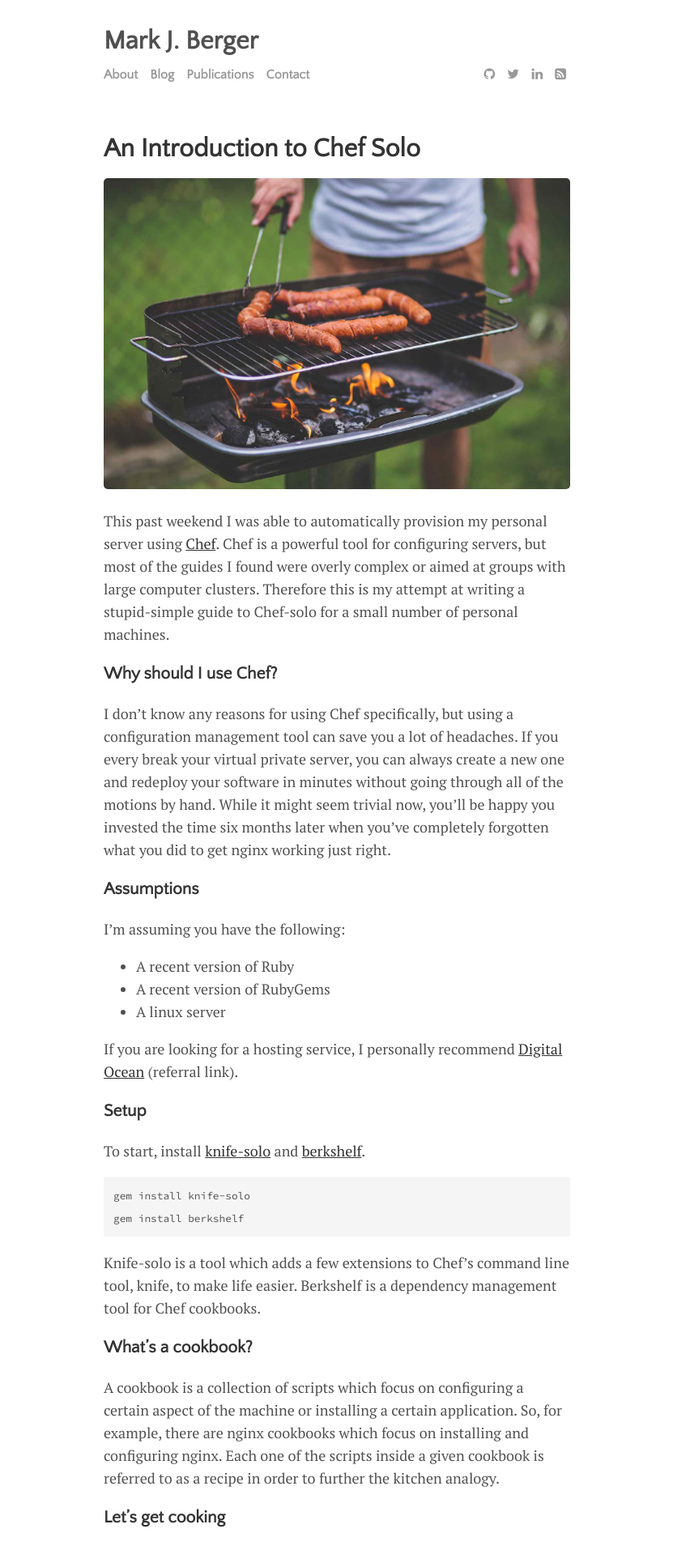
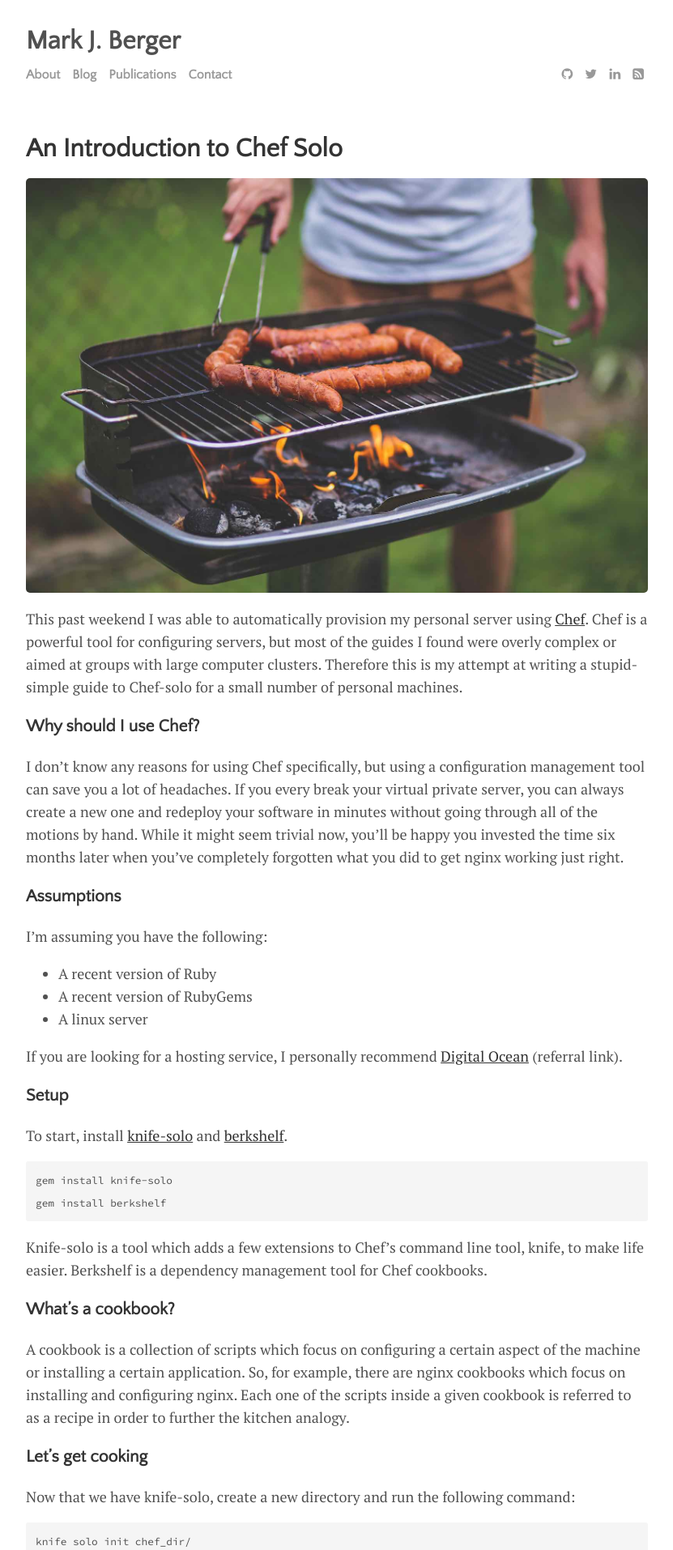
Before and after one commit to markberger/markberger.github.io, a Jekyll site: the page built from _posts/2014-08-17-an-introduction-to-chef-solo.md, in a window 1280 px wide. Shown: the top 1914 px of the page at 81% size, without its empty margins (224-1055 px from the left). Built offline with Jekyll 4.4.1, drawn with Linux system fonts in a browser that asks for light colours; nearby versions of some CDN libraries.

Commit message:
use more of screen and center imgs

```diff
--- a/_layouts/post.html
+++ b/_layouts/post.html
@@ -7,7 +7,7 @@ layout: default
 </h1>
 
 {% if page.image %}
-  <img src="/assets/img/{{ page.image }}">
+  <img src="/assets/img/{{ page.image }}" style="display: block; margin: 0 auto;">
 {% endif %}
 
 {{ content }}
--- a/assets/css/main.scss
+++ b/assets/css/main.scss
@@ -65,20 +65,18 @@ blockquote {
 .container {
   margin-left: auto;
   margin-right: auto;
-  width: 615px;
+  width: 40vw;
 }
 
-@media (max-width: 1366px) {
+@media (max-width: 1280px) {
   .container {
-    width: 45vw;
+    width: 90vw;
   }
 }
 
-/*48em*/
-
-@media (max-width: 768px) {
+@media (min-width: 1280px) and (max-width: 1680px) {
   .container {
-    width: 90vw;
+    width: 60vw;
   }
 }
 
```
